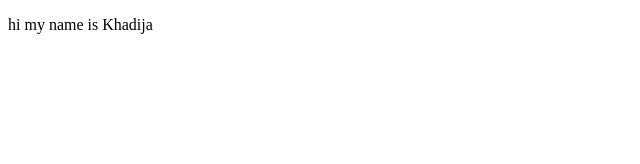
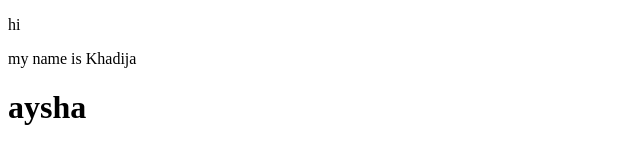
Before and after one commit to khadija0/gssgrg, a plain HTML site: page index.html in a window 1280 px wide. Shown: the whole page, without its empty margins (0-640 px from the left). Drawn offline with Linux system fonts and the light colour scheme.

Commit message:
commit add

```diff
--- a/index.html
+++ b/index.html
@@ -7,7 +7,11 @@
     <title>Khadija</title>
 </head>
 <body>
-    <p>hi my name is Khadija</p>
+    <p>hi</p>
+    <P>my name is Khadija</p>
+        <h1>aysha</h1>
+
+
 
 </body>
 </html>
```
